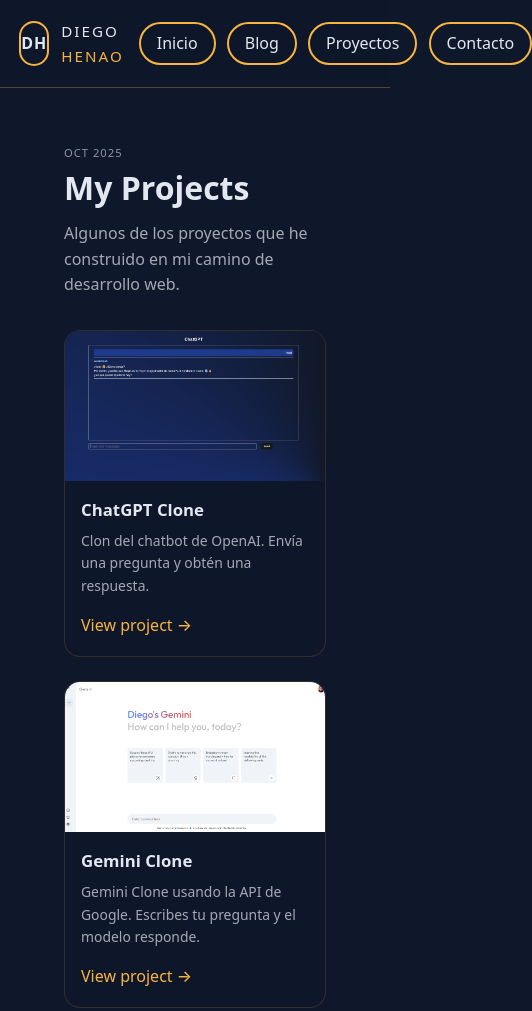
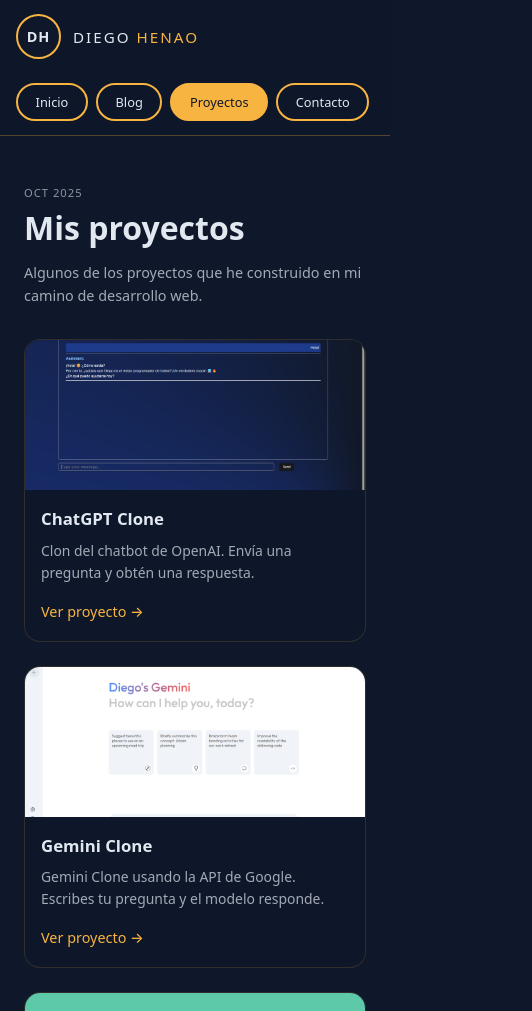
Before and after one commit to diegohenao819/blog_UNIR, a plain HTML site: page post-proyectos-dev.html in a window 390 px wide. Shown: the top 1011 px of the page, 532 px wide, since content can reach past the window. Drawn offline with Linux system fonts and the light colour scheme.

Commit message:
projects

```diff
--- a/css/style.css
+++ b/css/style.css
@@ -1,4 +1,3 @@
-/* === reset rápido === */
 * {
   margin: 0;
   padding: 0;
@@ -6,7 +5,7 @@
 }
 
 body {
-  background: #0f172a;              /* azul oscuro tipo screenshot */
+  background: #0f172a;
   color: #e2e8f0;
   font-family: "Poppins", system-ui, -apple-system, BlinkMacSystemFont, "Segoe UI", sans-serif;
   line-height: 1.6;
@@ -111,7 +110,7 @@
   font-size: 1.3rem;
   letter-spacing: 4px;
   text-transform: none;
-  color: #f97316;    /* naranja rojizo como el tuyo */
+  color: #f97316;
   margin-bottom: 1.4rem;
 }
 
@@ -247,43 +246,7 @@
   font-size: 0.8rem;
 }
 
-/* === responsive === */
-@media (max-width: 990px) {
-  .hero-section {
-    grid-template-columns: 1fr;
-    text-align: left;
-  }
-  .hero-image {
-    justify-content: flex-start;
-  }
-  .topbar {
-    padding-inline: 1.2rem;
-  }
-  .hero-section,
-  .blog-section,
-  .contact-section {
-    padding-inline: 1.2rem;
-  }
-  .hero-actions {
-    flex-wrap: wrap;
-  }
-}
 
-@media (max-width: 620px) {
-  .nav {
-    gap: 0.7rem;
-  }
-  .nav-btn {
-    padding: 0.45rem 1rem;
-  }
-  .hero-title {
-    font-size: 2.5rem;
-  }
-  .avatar-ring {
-    width: 220px;
-    height: 220px;
-  }
-}
 
 
 .blog-post {
@@ -371,3 +334,211 @@
 .contact-box a:hover {
   text-decoration: underline;
 }
+
+
+
+.blog-post {
+  padding: 3.5rem 4rem 4rem;
+  max-width: 1100px;
+  margin: 0 auto;
+}
+
+
+.projects-grid {
+  display: grid;
+  grid-template-columns: repeat(auto-fit, minmax(240px, 1fr));
+  gap: 1.5rem;
+  margin-top: 2rem;
+  width: 100%;
+}
+
+.project-card {
+  background: rgba(15, 23, 42, 0.5);
+  border: 1px solid rgba(247, 180, 65, 0.15);
+  border-radius: 1rem;
+  overflow: hidden;
+  display: flex;
+  flex-direction: column;
+  min-width: 0;
+}
+
+.project-img {
+  width: 100%;
+  height: 150px;
+  object-fit: cover;
+  display: block;
+}
+
+.project-title {
+  font-size: 1.05rem;
+  margin: 1rem 1rem 0.4rem;
+}
+
+.project-text {
+  margin: 0 1rem 1rem;
+  color: rgba(226, 232, 240, 0.7);
+  font-size: 0.87rem;
+  flex: 1;
+}
+
+.project-link {
+  display: inline-block;
+  margin: 0 1rem 1.1rem;
+  text-decoration: none;
+  color: #f7b441;
+  font-weight: 500;
+  white-space: nowrap;
+}
+
+
+
+
+
+/* tablets y pantallas medianas */
+@media (max-width: 992px) {
+  .topbar {
+    padding: 1rem 1.5rem;
+    gap: 1rem;
+  }
+
+  .nav {
+    gap: 0.75rem;
+  }
+
+  .hero-section {
+    grid-template-columns: 1fr;
+    padding: 3rem 1.5rem 2.5rem;
+  }
+
+  .hero-image {
+    justify-content: flex-start;
+    margin-top: 1.5rem;
+  }
+
+  .blog-section,
+  .contact-section,
+  .blog-post {
+    padding-inline: 1.5rem;
+  }
+}
+
+/* celulares */
+@media (max-width: 768px) {
+
+  /* barra */
+  .topbar {
+    flex-wrap: wrap;
+  }
+
+  .logo-box {
+    margin-bottom: 0.5rem;
+  }
+
+  .nav {
+    flex-wrap: wrap;
+  }
+
+  .nav-btn {
+    padding: 0.4rem 1.1rem;
+    font-size: 0.8rem;
+  }
+
+  /* hero */
+  .hero-title {
+    font-size: 2.4rem;
+  }
+
+  .hero-subtitle {
+    font-size: 1.05rem;
+    letter-spacing: 2px;
+  }
+
+  .hero-actions {
+    flex-wrap: wrap;
+  }
+
+  .avatar-ring {
+    width: 210px;
+    height: 210px;
+  }
+
+  /* cards del blog */
+  .posts-grid {
+    grid-template-columns: 1fr;
+  }
+
+  /* página de post */
+  .blog-post {
+    padding: 2.5rem 1.25rem 3rem;
+  }
+
+  /* proyectos */
+  .projects-grid {
+    grid-template-columns: 1fr;
+  }
+}
+
+/* celulares muy pequeños */
+@media (max-width: 480px) {
+  body {
+    font-size: 0.9rem;
+  }
+
+  .topbar {
+    padding: 0.9rem 1rem;
+  }
+
+  .nav {
+    gap: 0.5rem;
+  }
+
+  .hero-section {
+    padding: 2.5rem 1rem 2.5rem;
+  }
+
+  .hero-title {
+    font-size: 2.05rem;
+  }
+
+  .hero-actions a {
+    width: 100%;
+    text-align: center;
+  }
+
+  .contact-box {
+    width: 100%;
+  }
+
+  .footer {
+    padding-inline: 1rem;
+  }
+}
+
+
+
+
+/* responsive para proyectos */
+@media (max-width: 992px) {
+  .blog-post {
+    padding: 3rem 1.5rem 3.5rem;
+  }
+}
+
+@media (max-width: 768px) {
+  .projects-grid {
+    grid-template-columns: 1fr 1fr;
+    /* 2 por fila en tablets */
+  }
+}
+
+@media (max-width: 540px) {
+  .projects-grid {
+    grid-template-columns: 1fr;
+    /* 1 por fila en cel */
+  }
+
+  .project-link {
+    white-space: normal;
+    /* ya puede romper en cel */
+  }
+}
--- a/post-proyectos-dev.html
+++ b/post-proyectos-dev.html
@@ -2,7 +2,7 @@
 <html lang="es">
   <head>
     <meta charset="UTF-8" />
-    <title>Proyectos de desarrollo web</title>
+    <title>Proyectos de desarrollo web | Diego Henao</title>
     <link rel="stylesheet" href="css/style.css" />
   </head>
   <body>
@@ -14,7 +14,7 @@
       <nav class="nav">
         <a href="index.html" class="nav-btn">Inicio</a>
         <a href="index.html#blog" class="nav-btn">Blog</a>
-        <a href="post-proyectos-dev.html" class="nav-btn">Proyectos</a>
+        <a href="post-proyectos-dev.html" class="nav-btn active">Proyectos</a>
         <a href="index.html#contacto" class="nav-btn">Contacto</a>
       </nav>
     </header>
@@ -22,25 +22,19 @@
     <main class="blog-post">
       <article class="post-content">
         <p class="post-date">Oct 2025</p>
-        <h1 class="section-title">My Projects</h1>
+        <h1 class="section-title">Mis proyectos</h1>
         <p class="section-text">
-          Algunos de los proyectos que he construido en mi camino de desarrollo
-          web.
+          Algunos de los proyectos que he construido en mi camino de desarrollo web.
         </p>
 
         <!-- GRID DE PROYECTOS -->
         <div class="projects-grid">
-          <!-- ChatGPT -->
+          <!-- 1 ChatGPT -->
           <article class="project-card">
-            <img
-              src="img/chatgpt.png"
-              alt="ChatGPT Clone"
-              class="project-img"
-            />
+            <img src="img/chatgpt.png" alt="ChatGPT Clone" class="project-img" />
             <h2 class="project-title">ChatGPT Clone</h2>
             <p class="project-text">
-              Clon del chatbot de OpenAI. Envía una pregunta y obtén una
-              respuesta.
+              Clon del chatbot de OpenAI. Envía una pregunta y obtén una respuesta.
             </p>
             <a
               class="project-link"
@@ -48,17 +42,16 @@
               target="_blank"
               rel="noreferrer"
             >
-              View project →
+              Ver proyecto →
             </a>
           </article>
 
-          <!-- Gemini Clone -->
+          <!-- 2 Gemini -->
           <article class="project-card">
             <img src="img/gemini.png" alt="Gemini Clone" class="project-img" />
             <h2 class="project-title">Gemini Clone</h2>
             <p class="project-text">
-              Gemini Clone usando la API de Google. Escribes tu pregunta y el
-              modelo responde.
+              Gemini Clone usando la API de Google. Escribes tu pregunta y el modelo responde.
             </p>
             <a
               class="project-link"
@@ -66,7 +59,7 @@
               target="_blank"
               rel="noreferrer"
             >
-              View project →
+              Ver proyecto →
             </a>
           </article>
 
@@ -75,8 +68,7 @@
             <img src="img/pet.png" alt="PetSoft" class="project-img" />
             <h2 class="project-title">PetSoft</h2>
             <p class="project-text">
-              Software para tiendas de mascotas, permite gestionar las mascotas
-              que están a tu cuidado.
+              Software para tiendas de mascotas, permite gestionar las mascotas que están a tu cuidado.
             </p>
             <a
               class="project-link"
@@ -84,7 +76,7 @@
               target="_blank"
               rel="noreferrer"
             >
-              View project →
+              Ver proyecto →
             </a>
           </article>
 
@@ -93,8 +85,7 @@
             <img src="img/dashboard.png" alt="Dashboard" class="project-img" />
             <h2 class="project-title">Dashboard</h2>
             <p class="project-text">
-              Dashboard con gráficas y tablas para visualizar datos. Deploy en
-              Vercel.
+              Dashboard con gráficas y tablas para visualizar datos. Deploy en Vercel.
             </p>
             <a
               class="project-link"
@@ -102,7 +93,7 @@
               target="_blank"
               rel="noreferrer"
             >
-              View project →
+              Ver proyecto →
             </a>
           </article>
 
@@ -115,8 +106,7 @@
             />
             <h2 class="project-title">Trekking Backpack</h2>
             <p class="project-text">
-              Web para revisar los ítems que necesitas llevar en tu viaje de
-              trekking.
+              Web para revisar los ítems que necesitas llevar en tu viaje de trekking.
             </p>
             <a
               class="project-link"
@@ -124,7 +114,7 @@
               target="_blank"
               rel="noreferrer"
             >
-              View project →
+              Ver proyecto →
             </a>
           </article>
 
@@ -141,7 +131,7 @@
               target="_blank"
               rel="noreferrer"
             >
-              View project →
+              Ver proyecto →
             </a>
           </article>
 
@@ -154,8 +144,7 @@
             />
             <h2 class="project-title">Click-Prof</h2>
             <p class="project-text">
-              Examen de inglés con preguntas y puntaje según el MCER para medir
-              el nivel.
+              Examen de inglés con preguntas y puntaje según el MCER para medir el nivel.
             </p>
             <a
               class="project-link"
@@ -163,7 +152,7 @@
               target="_blank"
               rel="noreferrer"
             >
-              View project →
+              Ver proyecto →
             </a>
           </article>
 
@@ -184,7 +173,7 @@
               target="_blank"
               rel="noreferrer"
             >
-              View project →
+              Ver proyecto →
             </a>
           </article>
 
@@ -205,7 +194,7 @@
               target="_blank"
               rel="noreferrer"
             >
-              View project →
+              Ver proyecto →
             </a>
           </article>
         </div>
@@ -214,7 +203,7 @@
     </main>
 
     <footer class="footer">
-      <p>© 2025 Diego Henao.</p>
+      <p>© 2025 Diego Henao. Todos los derechos reservados.</p>
     </footer>
   </body>
 </html>
```
